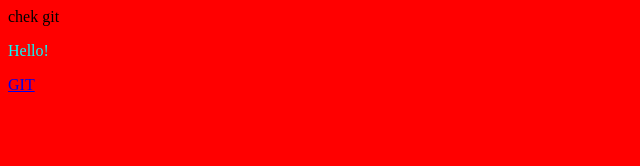
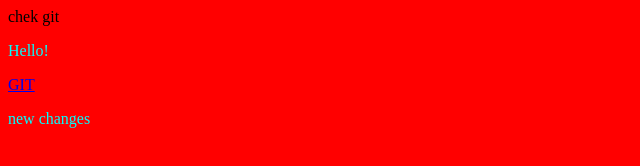
Before and after one commit to arsdev02/FirstProject, a plain HTML site: page index.html in a window 1280 px wide. Shown: the whole page, without its empty margins (0-640 px from the left). Drawn offline with Linux system fonts and the light colour scheme.

Commit message:
SECOND COMMIT

```diff
--- a/index.html
+++ b/index.html
@@ -12,6 +12,8 @@
     <p>Hello!</p>
     <a href="#">GIT</a>
 
+    <p>new changes</p>
+
     <script src="./js/script.js"></script>
 </body>
 </html>
--- a/style.css
+++ b/style.css
@@ -5,3 +5,7 @@
 p {
     color: aqua;
 }
+
+*{
+    box-sizing: border-box;
+}
```
